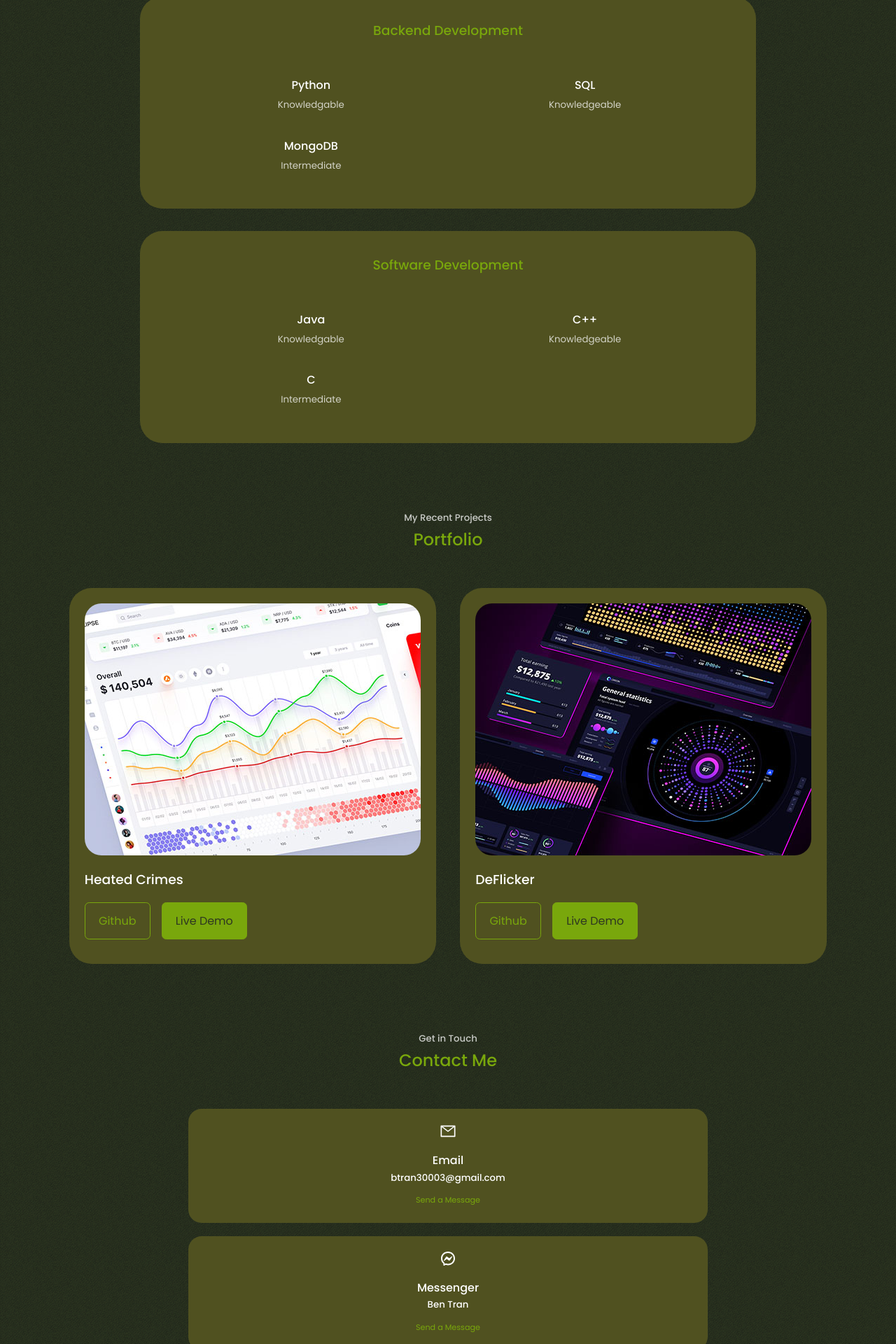
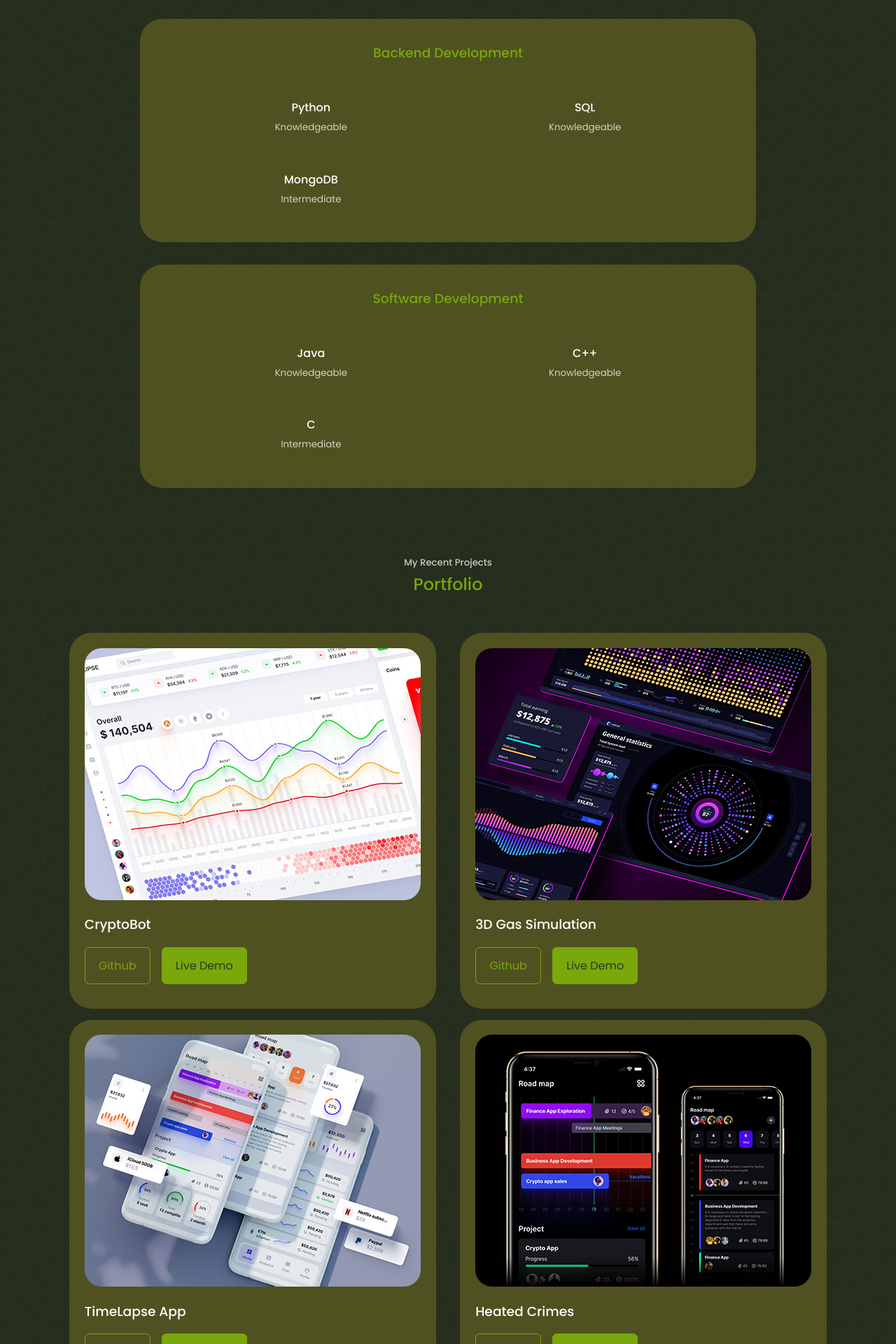
Before and after one commit to btran33/PortfolioWebsite, a React (Create React App) app: page / in a window 1280 px wide. Shown: the part 2600-4520 px from the top of the page at 70% size. Built offline with nearby package versions, Linux system fonts and the light colour scheme.

Commit message:
Added/adjusted content for the porrtfolio and experience section

```diff
--- a/package.json
+++ b/package.json
@@ -1,5 +1,5 @@
 {
-  "name": "web-app",
+  "name": "portfolio-web",
   "version": "0.1.0",
   "private": true,
   "dependencies": {
--- a/src/components/Experience/Experience.jsx
+++ b/src/components/Experience/Experience.jsx
@@ -59,7 +59,7 @@ const Experience = () => {
             <article className='experience__details'>
               <div>
                 <h4>Python</h4>
-                <small className='text-light'>Knowledgable</small>
+                <small className='text-light'>Knowledgeable</small>
               </div>
             </article>
 
@@ -87,7 +87,7 @@ const Experience = () => {
             <article className='experience__details'>
               <div>
                 <h4>Java</h4>
-                <small className='text-light'>Knowledgable</small>
+                <small className='text-light'>Knowledgeable</small>
               </div>
             </article>
 
--- a/src/components/Experience/experience.css
+++ b/src/components/Experience/experience.css
@@ -28,7 +28,7 @@
 .experience__content {
     display: grid;
     grid-template-columns: 1fr 1fr;
-    row-gap: 2rem;
+    row-gap: 3rem;
 }
 
 .experience__details {
--- a/src/components/Portfolio/Portfolio.jsx
+++ b/src/components/Portfolio/Portfolio.jsx
@@ -2,20 +2,38 @@ import React from 'react'
 import './portfolio.css'
 import IMG1 from '../../assets/portfolio1.jpg'
 import IMG2 from '../../assets/portfolio2.jpg'
+import IMG3 from '../../assets/portfolio3.jpg'
+import IMG4 from '../../assets/portfolio4.jpg'
 
 const data = [
   {
     id: 1,
     image: IMG1,
-    title: 'Heated Crimes',
-    git: 'https://github.com/btran33/HeatedCrimes',
-    demo: 'https://github.com/btran33/HeatedCrimes'
+    title: 'CryptoBot',
+    git: 'https://github.com/btran33/CryptoBot',
+    demo: 'https://github.com/btran33/CryptoBot'
   },
 
   {
     id: 2,
     image: IMG2,
-    title: 'DeFlicker',
+    title: '3D Gas Simulation',
+    git: 'https://github.com/btran33/3D-Ideal-Gas-Simulation',
+    demo: 'https://github.com/btran33/3D-Ideal-Gas-Simulation'
+  },
+
+  {
+    id: 3,
+    image: IMG3,
+    title: 'TimeLapse App',
+    git: 'https://github.com/btran33/TimeLapse-App',
+    demo: 'https://github.com/btran33/TimeLapse-App'
+  },
+
+  {
+    id: 4,
+    image: IMG4,
+    title: 'Heated Crimes',
     git: 'https://github.com/btran33/HeatedCrimes',
     demo: 'https://github.com/btran33/HeatedCrimes'
   }
--- a/src/index.js
+++ b/src/index.jsx
@@ -1,6 +1,10 @@
 import ReactDOM from 'react-dom/client'
 import App from './App'
 import './index.css'
+
+if (module.hot) {
+    module.hot.accept()
+}
 
 const root = ReactDOM.createRoot(document.getElementById('root'));
 root.render(
```
Also changed, not shown: 1 other file (tests, documents, lock files or other folders).
